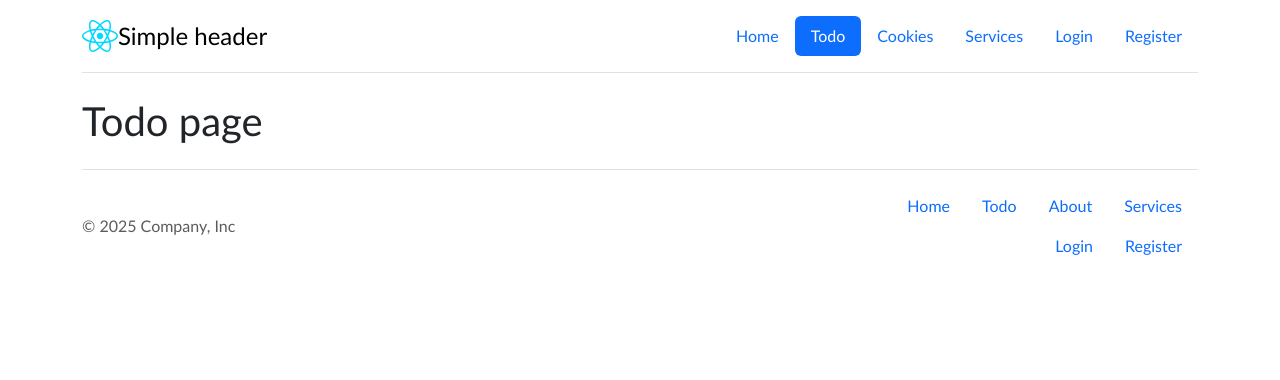
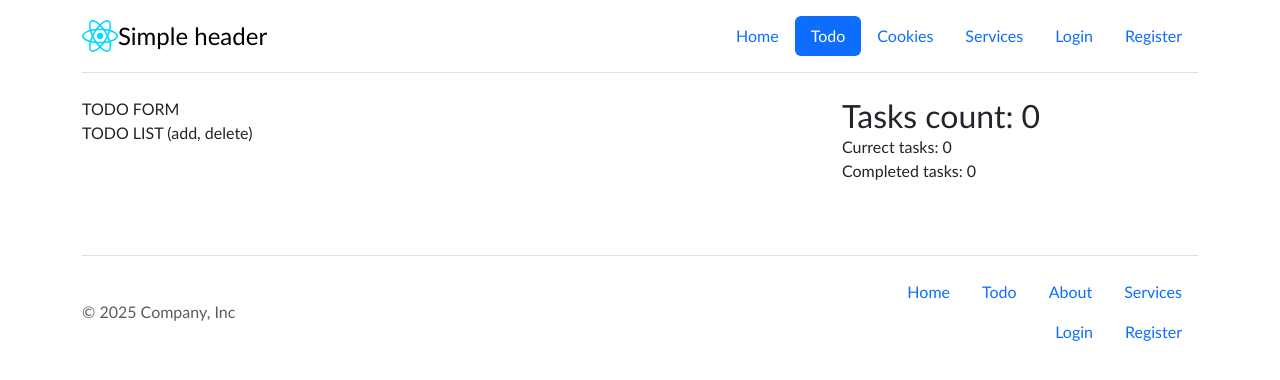
Before and after one commit to KetleriusLinas/55-grupe-react, a React (Vite) app: page /todo in a window 1280 px wide. Shown: the top 380 px of the page. Built offline with nearby package versions, Linux system fonts and the light colour scheme.

Commit message:
Todo WIP

```diff
--- /dev/null
+++ b/src/components/todo/TodoForm.jsx
@@ -0,0 +1,7 @@
+export function TodoForm() {
+    return (
+        <form>
+            TODO FORM
+        </form>
+    )
+}
--- /dev/null
+++ b/src/components/todo/TodoList.jsx
@@ -0,0 +1,7 @@
+export function TodoList() {
+    return (
+        <ul>
+            TODO LIST (add, delete)
+        </ul>
+    )
+}
--- /dev/null
+++ b/src/components/todo/TodoStats.jsx
@@ -0,0 +1,9 @@
+export function TodoStats({ data }) {
+    return (
+        <>
+            <h2>Tasks count: {data.length}</h2>
+            <p>Currect tasks: 0</p>
+            <p>Completed tasks: 0</p>
+        </>
+    )
+}
--- a/src/main.jsx
+++ b/src/main.jsx
@@ -26,7 +26,7 @@ createRoot(document.getElementById('root')).render(
           <Route path='/Services/:service' element={<ServiceInner />} />
           <Route path='/About' element={<About />} />
           <Route path='/Register' element={<Register />} />
-          <Route path='/Todo' element={<Todo />} />
+          <Route path='/todo' element={<Todo />} />
 
           <Route path='*' element={<Error404 />} />
         </Route>
--- a/src/pages/Todo.jsx
+++ b/src/pages/Todo.jsx
@@ -1,13 +1,24 @@
+import { useState } from "react";
+import { TodoForm } from "../components/todo/TodoForm";
+import { TodoList } from "../components/todo/TodoList";
+import { TodoStats } from "../components/todo/TodoStats";
 
+export function Todo() {
+    const [list, setList] = useState([]);
 
-export function Todo () {
     return (
-        <div className="container">
-            <div className="row">
-                <div className="col-12">
-                    <h1>Todo page</h1>
+        <main>
+            <div className="container">
+                <div className="row flex-column-reverse flex-md-row">
+                    <div className="col-12 col-md-8">
+                        <TodoForm />
+                        <TodoList />
+                    </div>
+                    <div className="col-12 col-md-4 mb-5">
+                        <TodoStats data={list} />
+                    </div>
                 </div>
             </div>
-        </div>
-    )
+        </main>
+    );
 }
```
